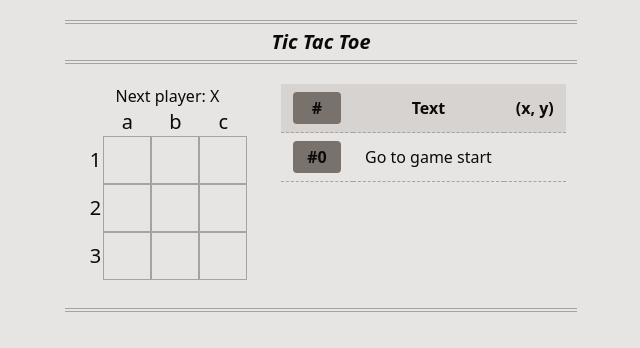
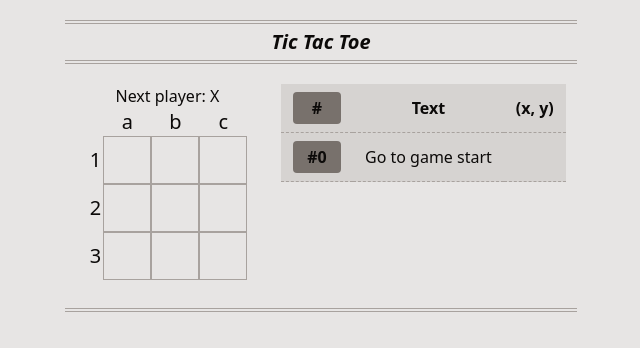
Before and after one commit to noranuko13/tic-tac-toe-reactjs, a React (Create React App) app: page / in a window 1280 px wide. Shown: the top 348 px of the page, without its empty margins (319-959 px from the left). Built offline with nearby package versions, Linux system fonts and the light colour scheme.

Commit message:
:notes: [TicTacToe] Move active tr style

```diff
--- a/src/Partials/Move/style.scss
+++ b/src/Partials/Move/style.scss
@@ -12,6 +12,10 @@
     tr {
       @apply border-t border-b border-dashed border-stone-400;
 
+      &.active {
+        @apply bg-stone-300;
+      }
+
       th,
       td {
         @apply py-2 px-3;
```
